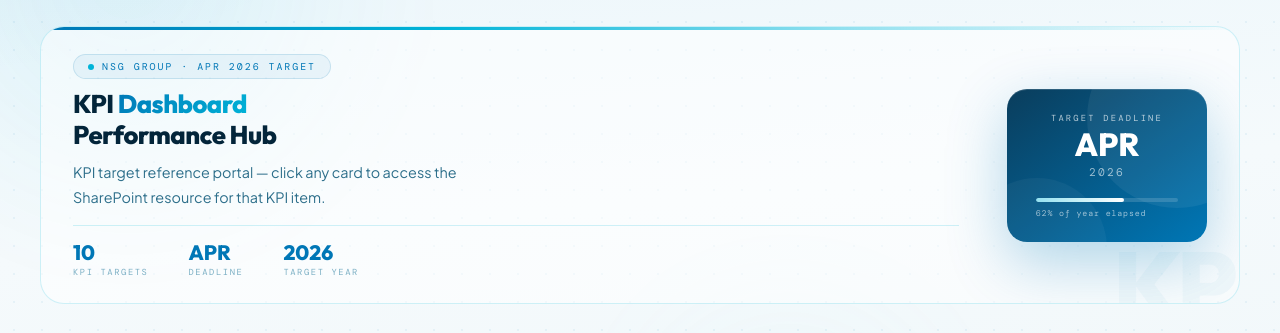
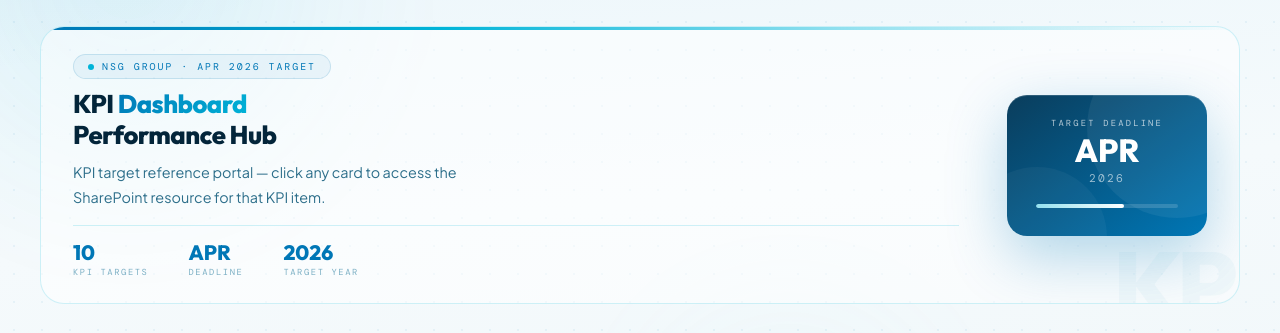
Before and after one commit to afiqr46/NSG-Dashboard, a website: page index.html in a window 1280 px wide. Shown: the part 104-437 px from the top of the page. Drawn offline with nearby package versions, Linux system fonts and the light colour scheme; a web font is replaced by a local one.

Commit message:
design 2

```diff
--- a/index.html
+++ b/index.html
@@ -798,7 +798,7 @@
         <div class="progress-bar-bg">
           <div class="progress-bar-fill"></div>
         </div>
-        <div class="progress-label">62% of year elapsed</div>
+        <div class="progress-label"></div>
       </div>
     </div>
   </div>
```
